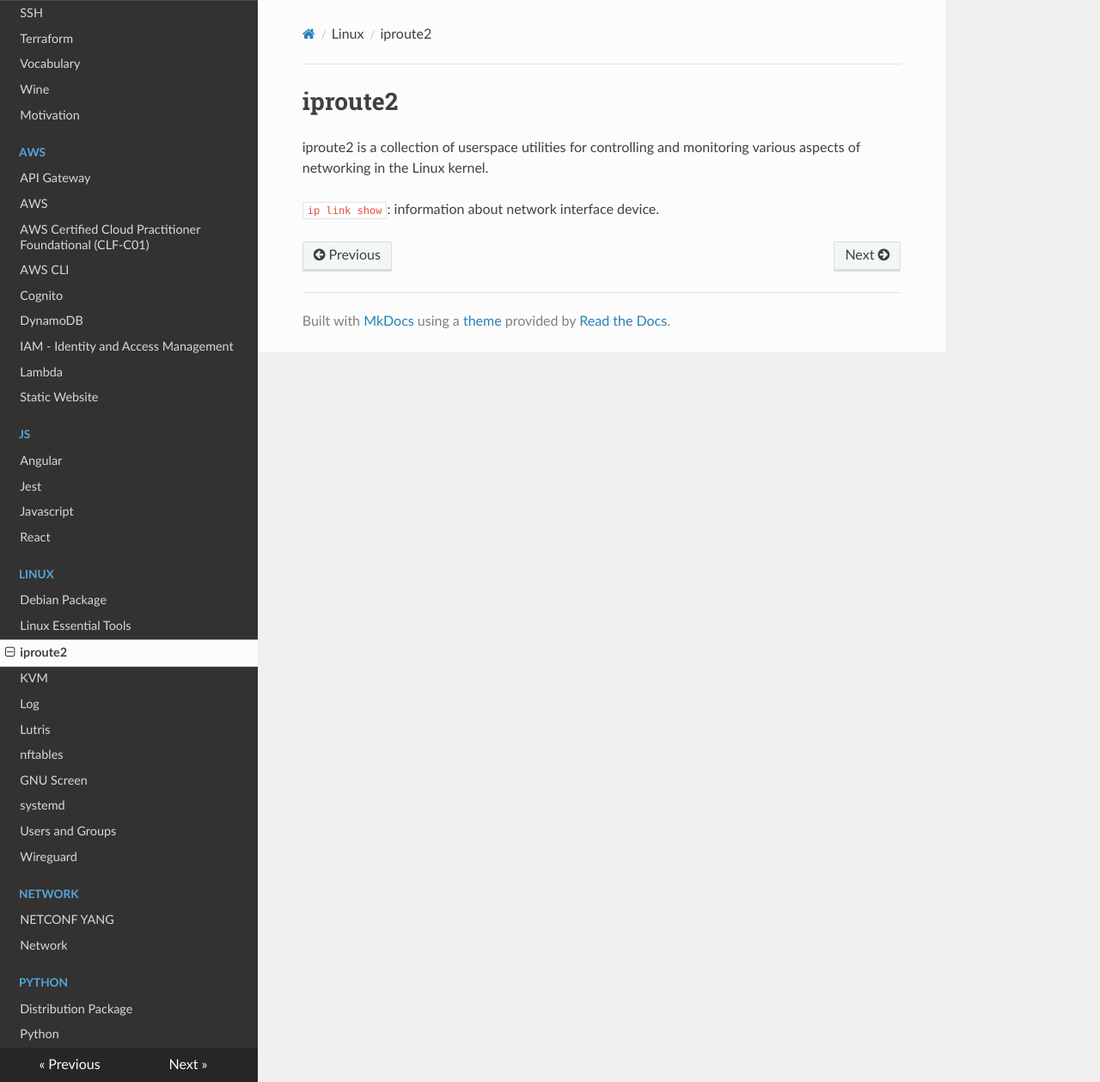
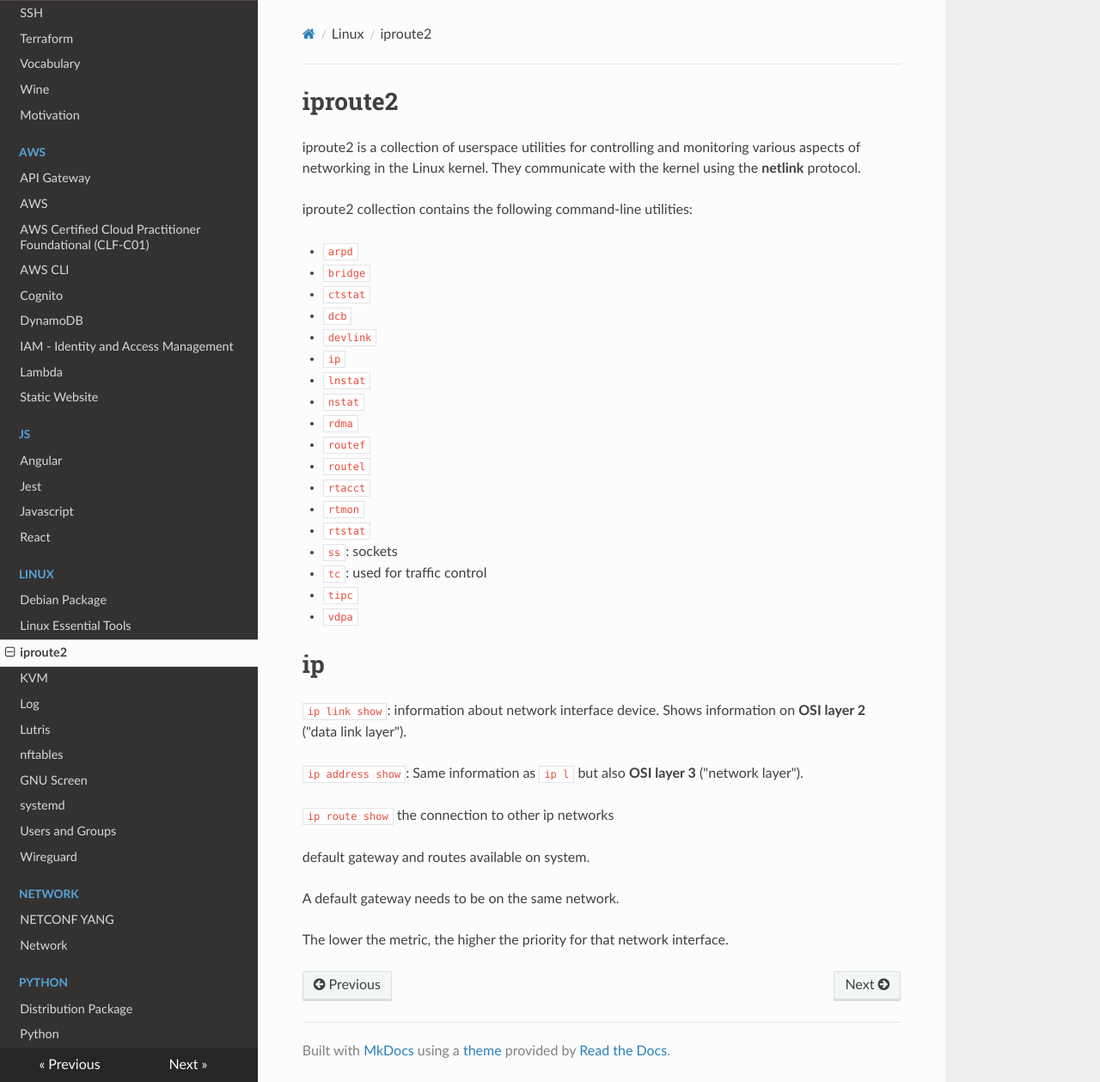
Before and after one commit to YotaYota/notes, an MkDocs documentation site: the page built from docs/linux/iproute2.md, in a window 1280 px wide and 1259 px high. Shown: the whole window at 86% size. Built offline with MkDocs 1.6.1, drawn with Linux system fonts in a browser that asks for light colours; nearby versions of some CDN libraries.

Commit message:
iproute2

```diff
--- a/docs/linux/iproute2.md
+++ b/docs/linux/iproute2.md
@@ -1,5 +1,38 @@
 # iproute2
 
-iproute2 is a collection of userspace utilities for controlling and monitoring various aspects of networking in the Linux kernel.
+iproute2 is a collection of userspace utilities for controlling and monitoring various aspects of networking in the Linux kernel. They communicate with the kernel using the **netlink** protocol.
 
-`ip link show`: information about network interface device.
+iproute2 collection contains the following command-line utilities:
+
+- `arpd`
+- `bridge`
+- `ctstat`
+- `dcb`
+- `devlink`
+- `ip`
+- `lnstat`
+- `nstat`
+- `rdma`
+- `routef`
+- `routel`
+- `rtacct`
+- `rtmon`
+- `rtstat`
+- `ss`: sockets
+- `tc`: used for traffic control
+- `tipc`
+- `vdpa`
+
+# ip
+
+`ip link show`: information about network interface device. Shows information on **OSI layer 2** ("data link layer").
+
+`ip address show`: Same information as `ip l` but also **OSI layer 3** ("network layer").
+
+`ip route show` the connection to other ip networks
+
+default gateway and routes available on system.
+
+A default gateway needs to be on the same network.
+
+The lower the metric, the higher the priority for that network interface.
```
